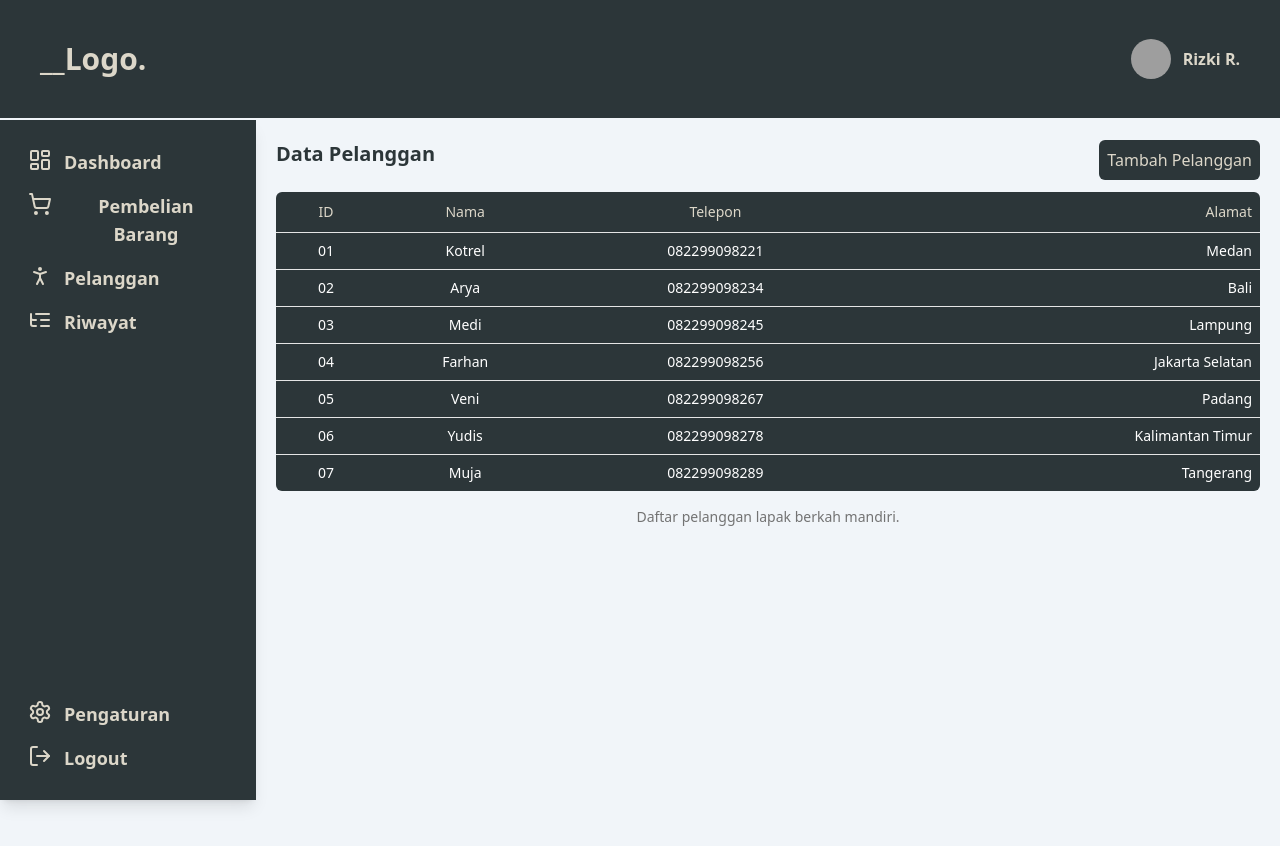
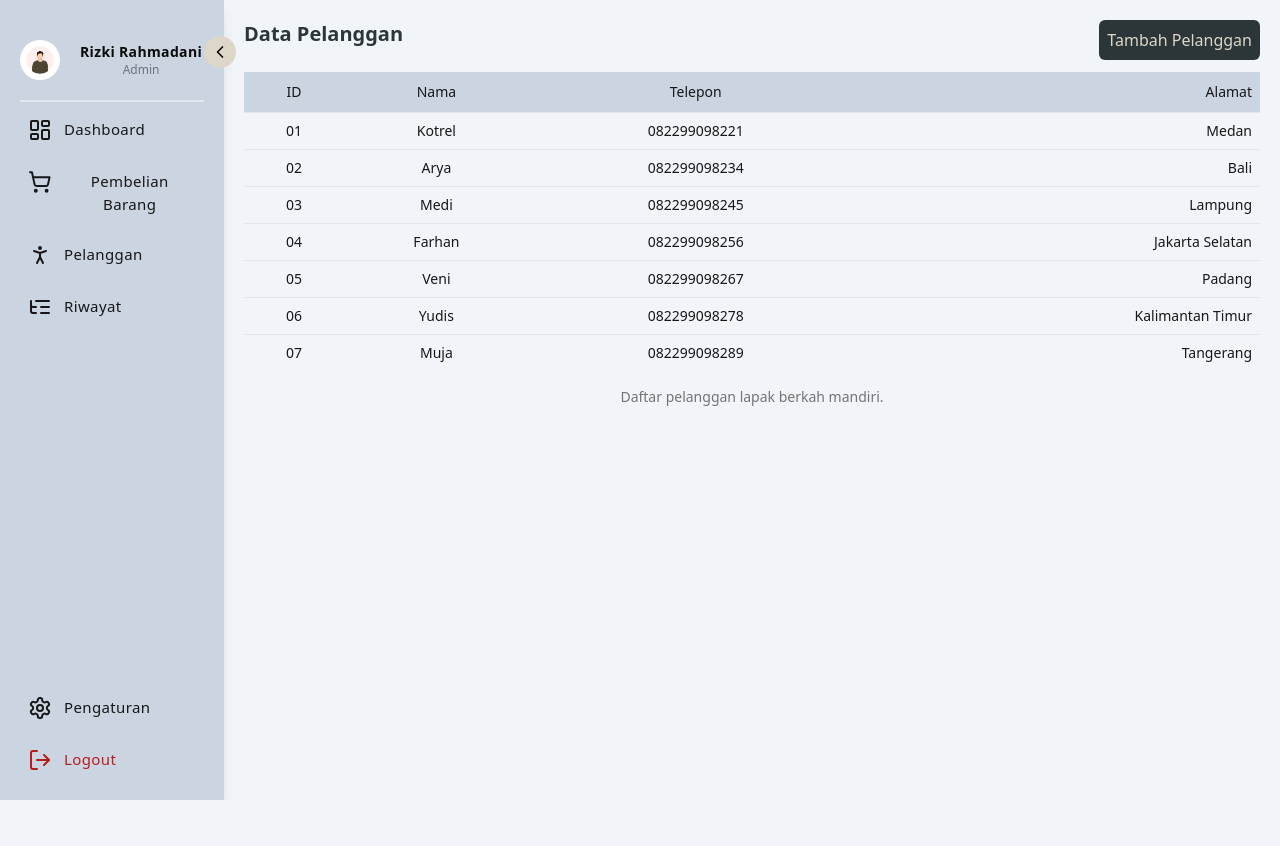
Before and after one commit to Rizki-Rahmadani/frontend-berkah-mandiri, a React (Vite) app: page /pelanggan in a window 1280 px wide. Shown: the top 846 px of the page. After the commit the page ends 800 px from the top, so only its background shows below. Built offline with nearby package versions, Linux system fonts and the light colour scheme; grey boxes are pictures that could not be loaded.

Commit message:
fix: change layout

```diff
--- a/src/components/CustomButton/hamburger-button.tsx
+++ b/src/components/CustomButton/hamburger-button.tsx
@@ -6,7 +6,7 @@ export const HamburgerButton = () => {
   const [isMenuOpen, setIsMenuOpen] = useState(false);
   return (
     <div>
-      <div className="lg:hidden flex items-center justify-center w-10 h-10 text-[#DCD7C9] cursor-pointer transition-all duration-200 ease-in-out">
+      <div className="lg:hidden flex items-center justify-center w-10 h-10 text-primary cursor-pointer transition-all duration-200 ease-in-out">
         <button onClick={() => setIsMenuOpen(!isMenuOpen)}>
           {isMenuOpen ? <CrossIcon /> : <Menu size={35} />}
         </button>
@@ -23,7 +23,7 @@ export const HamburgerButton = () => {
           >
             <CrossIcon />
           </div> */}
-          <div className="fixed top-0 right-0">
+          <div className="fixed top-0 left-0">
             <Sidebar onClose={() => setIsMenuOpen(false)} />
           </div>
         </div>
--- a/src/components/Pelanggan/pelanggan.tsx
+++ b/src/components/Pelanggan/pelanggan.tsx
@@ -67,29 +67,29 @@ export function CompPelanggan() {
         </div>
       </div>
 
-      <Table className="bg-[#2C3639] rounded-md">
+      <Table className="">
         <TableCaption>Daftar pelanggan lapak berkah mandiri.</TableCaption>
-        <TableHeader>
+        <TableHeader className="bg-slate-300">
           <TableRow>
-            <TableHead className="w-[100px] text-center text-[#DCD7C9]">
+            <TableHead className="w-[100px] text-center text-primary">
               ID
             </TableHead>
-            <TableHead className="text-center text-[#DCD7C9]">Nama</TableHead>
-            <TableHead className="text-center text-[#DCD7C9]">
+            <TableHead className="text-center text-primary">Nama</TableHead>
+            <TableHead className="text-center text-primary">
               Telepon
             </TableHead>
-            <TableHead className="text-right text-[#DCD7C9]">Alamat</TableHead>
+            <TableHead className="text-right text-primary">Alamat</TableHead>
           </TableRow>
         </TableHeader>
         <TableBody>
           {pelanggan.map((data) => (
             <TableRow key={data.id}>
-              <TableCell className="font-medium text-white">
+              <TableCell className="font-medium text-primary">
                 {data.id}
               </TableCell>
-              <TableCell className="text-white">{data.name}</TableCell>
-              <TableCell className="text-white">{data.phone}</TableCell>
-              <TableCell className="text-right text-white">
+              <TableCell className="text-primary">{data.name}</TableCell>
+              <TableCell className="text-primary">{data.phone}</TableCell>
+              <TableCell className="text-right text-primary">
                 {data.address}
               </TableCell>
             </TableRow>
--- a/src/pages/Layout/private-layout.tsx
+++ b/src/pages/Layout/private-layout.tsx
@@ -1,20 +1,24 @@
 import { Outlet } from "react-router";
-import { Navbar } from "../Utilities/navbar";
 import { Sidebar } from "../Utilities/sidebar";
+import { HamburgerButton } from "@/components/CustomButton/hamburger-button";
 
 export function PrivateLayout() {
   return (
     <div>
-      <div>
+      {/* <div>
         <Navbar />
-      </div>
-      <div className="flex ">
-        <div className="hidden lg:block w-[20%]">
+      </div> */}
+      <div className="flex lg:flex-row flex-col">
+        <div className="hidden lg:block">
           <Sidebar />
         </div>
-        <div className="lg:w-[80%] w-full h-screen overflow-y-auto p-5">
+        <div className="z-50">
+          <HamburgerButton/>
+        </div>
+        <div className="w-full h-screen overflow-y-auto p-5">
           <Outlet />
         </div>
+
       </div>
     </div>
   );
--- a/src/pages/Utilities/sidebar.tsx
+++ b/src/pages/Utilities/sidebar.tsx
@@ -5,57 +5,86 @@ import {
   PersonStandingIcon,
   Settings,
   ShoppingCart,
+  ChevronLeft,
+  ChevronRight,
 } from "lucide-react";
 import { Link } from "react-router";
+import { useState } from "react";
 
 export const Sidebar = ({ onClose }: { onClose?: () => void }) => {
+  const [isCollapsed, setIsCollapsed] = useState(false);
+
+  const toggleSidebar = () => {
+    setIsCollapsed(!isCollapsed);
+  };
+
   return (
     <div
       onClick={onClose}
-      className="flex flex-col gap-5 bg-[#2C3639] shadow-lg sticky p-5 px-5 lg:h-[85vh] h-screen"
+      className={`flex flex-col gap-5 bg-slate-300 shadow-lg sticky p-5 px-5 h-screen transition-all duration-300 ${
+        isCollapsed ? "w-20" : "w-56"
+      }`}
     >
-      <div className="flex flex-col justify-between w-full h-full font-semibold items-start">
-        <div className="flex flex-col w-full">
+      <button
+        onClick={toggleSidebar}
+        className="absolute -right-3 top-9 bg-[#DCD7C9] rounded-full p-1.5 cursor-pointer hover:bg-[#A27B5C]"
+      >
+        {isCollapsed ? <ChevronRight size={20} /> : <ChevronLeft size={20} />}
+      </button>
+
+      <div className="flex flex-col justify-between w-full h-full font-medium items-start">
+        <div className="space-y-2">
+          <div className="flex items-center gap-5 py-5 border-b-2 border-slate-200">
+            <img src="../public/avatar.jpg" alt="Avatar" className="w-10 h-10 rounded-full" />
+            {!isCollapsed &&
+            <div>
+              <p className="text-sm font-bold tracking-wide">Rizki Rahmadani</p>
+              <p className="text-xs font-medium text-gray-500">Admin</p>
+            </div>
+            }
+          </div>
+          <div className="flex flex-col w-full gap-3">
             <Link to={"/"}>
-            <div className="flex gap-3 w-full cursor-pointer xl:text-lg md:text-sm hover:bg-[#DCD7C9] text-[#DCD7C9] hover:text-[#2C3639] p-2 rounded-md transition-all duration-200 ease-in-out">
+              <div className="flex gap-3 w-full cursor-pointer hover:bg-slate-200 text-primary hover:text-[#2C3639] p-2 rounded-md transition-all duration-200 ease-in-out">
                 <LayoutDashboardIcon />
-              <p>Dashboard</p>
+                {!isCollapsed && <p className="font-medium tracking-wide text-[15px]">Dashboard</p>}
               </div>
             </Link>
 
             <Link to={"/pembelian-barang"}>
-            <div className="flex gap-3 w-full cursor-pointer xl:text-lg md:text-sm  hover:bg-[#DCD7C9] text-[#DCD7C9] hover:text-[#2C3639] p-2 rounded-md transition-all duration-200 ease-in-out">
+              <div className="flex gap-3 w-full cursor-pointer hover:bg-slate-200 text-primary hover:text-[#2C3639] p-2 rounded-md transition-all duration-200 ease-in-out">
                 <ShoppingCart />
-              <p>Pembelian Barang</p>
+                {!isCollapsed && <p className="font-medium tracking-wide text-[15px]">Pembelian Barang</p>}
               </div>
             </Link>
 
             <Link to={"/pelanggan"}>
-            <div className="flex gap-3 w-full cursor-pointer xl:text-lg md:text-sm  hover:bg-[#DCD7C9] text-[#DCD7C9] hover:text-[#2C3639] p-2 rounded-md transition-all duration-200 ease-in-out">
+              <div className="flex gap-3 w-full cursor-pointer hover:bg-slate-200 text-primary hover:text-[#2C3639] p-2 rounded-md transition-all duration-200 ease-in-out">
                 <PersonStandingIcon />
-              <p>Pelanggan</p>
+                {!isCollapsed && <p className="font-medium tracking-wide text-[15px]">Pelanggan</p>}
               </div>
             </Link>
 
             <Link to={"/riwayat-transaksi"}>
-            <div className="flex gap-3 w-full cursor-pointer xl:text-lg md:text-sm  hover:bg-[#DCD7C9] text-[#DCD7C9] hover:text-[#2C3639] p-2 rounded-md transition-all duration-200 ease-in-out">
+              <div className="flex gap-3 w-full cursor-pointer hover:bg-slate-200 text-primary hover:text-[#2C3639] p-2 rounded-md transition-all duration-200 ease-in-out">
                 <ListTreeIcon />
-              <p>Riwayat</p>
+                {!isCollapsed && <p className="font-medium tracking-wide text-[15px]">Riwayat</p>}
               </div>
             </Link>
           </div>
+        </div>
 
-        <div className="flex flex-col w-full">
+        <div className="flex flex-col w-full gap-3">
           <Link to={"Pengaturan"}>
-            <div className="flex gap-3 w-full cursor-pointer xl:text-lg md:text-sm  hover:bg-[#DCD7C9] text-[#DCD7C9] hover:text-[#2C3639] p-2 rounded-md transition-all duration-200 ease-in-out">
+            <div className="flex gap-3 w-full cursor-pointer hover:bg-slate-200 text-primary hover:text-[#2C3639] p-2 rounded-md transition-all duration-200 ease-in-out">
               <Settings />
-              <p>Pengaturan </p>
+              {!isCollapsed && <p className="font-medium tracking-wide text-[15px]">Pengaturan</p>}
             </div>
           </Link>
           <Link to={"/logout"}>
-            <div className="flex gap-3 w-full cursor-pointer xl:text-lg md:text-sm  hover:bg-[#DCD7C9] text-[#DCD7C9] hover:text-[#2C3639] p-2 rounded-md transition-all duration-200 ease-in-out">
+            <div className="flex gap-3 w-full cursor-pointer hover:bg-slate-200 text-red-700 hover:text-[#2C3639] p-2 rounded-md transition-all duration-200 ease-in-out">
               <LogOut />
-              <p>Logout</p>
+              {!isCollapsed && <p className="font-medium tracking-wide text-[15px]">Logout</p>}
             </div>
           </Link>
         </div>
```
Also changed, not shown: public/avatar.jpg (added). Lines whose indentation alone changed are shown as unchanged.
